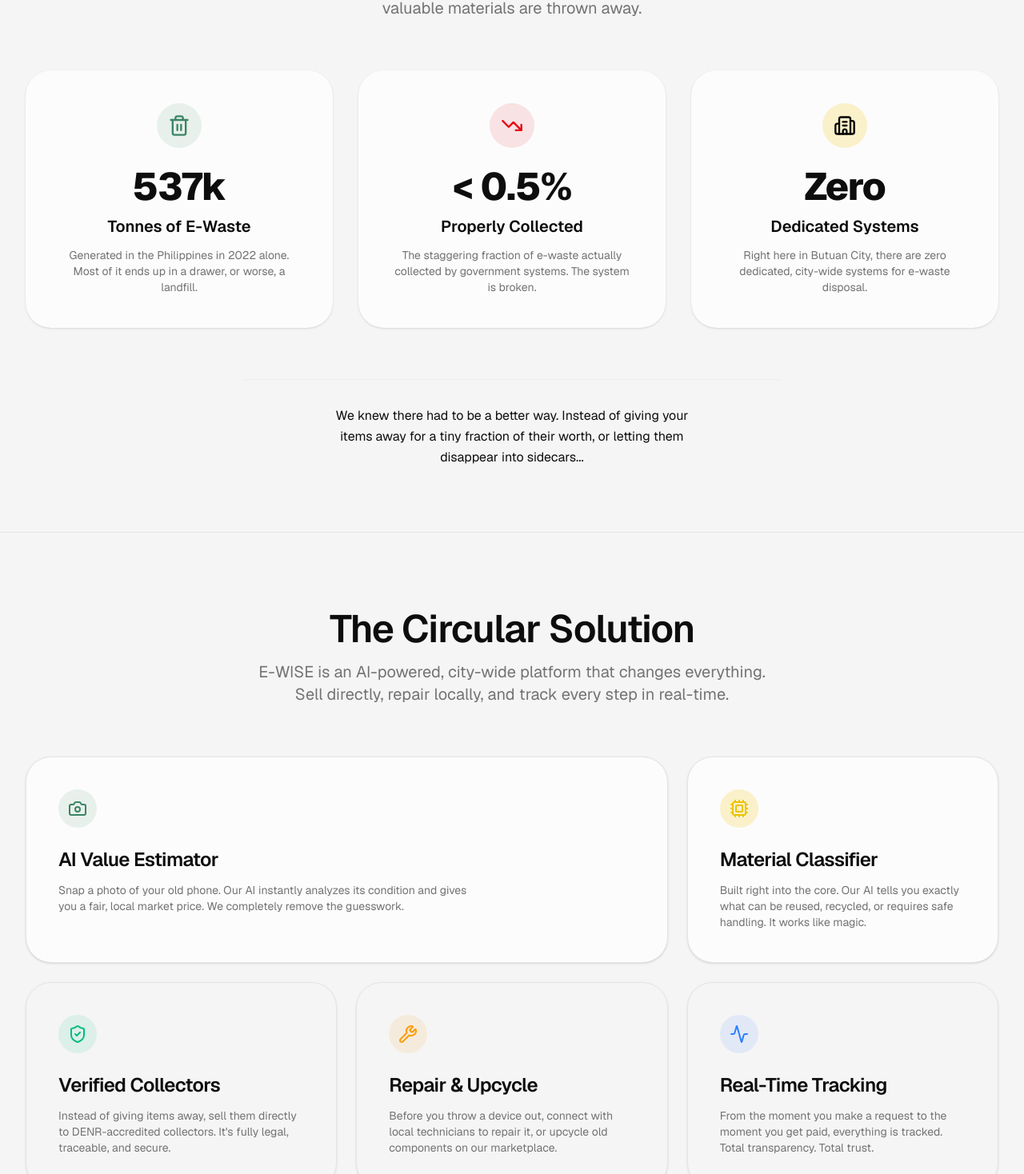
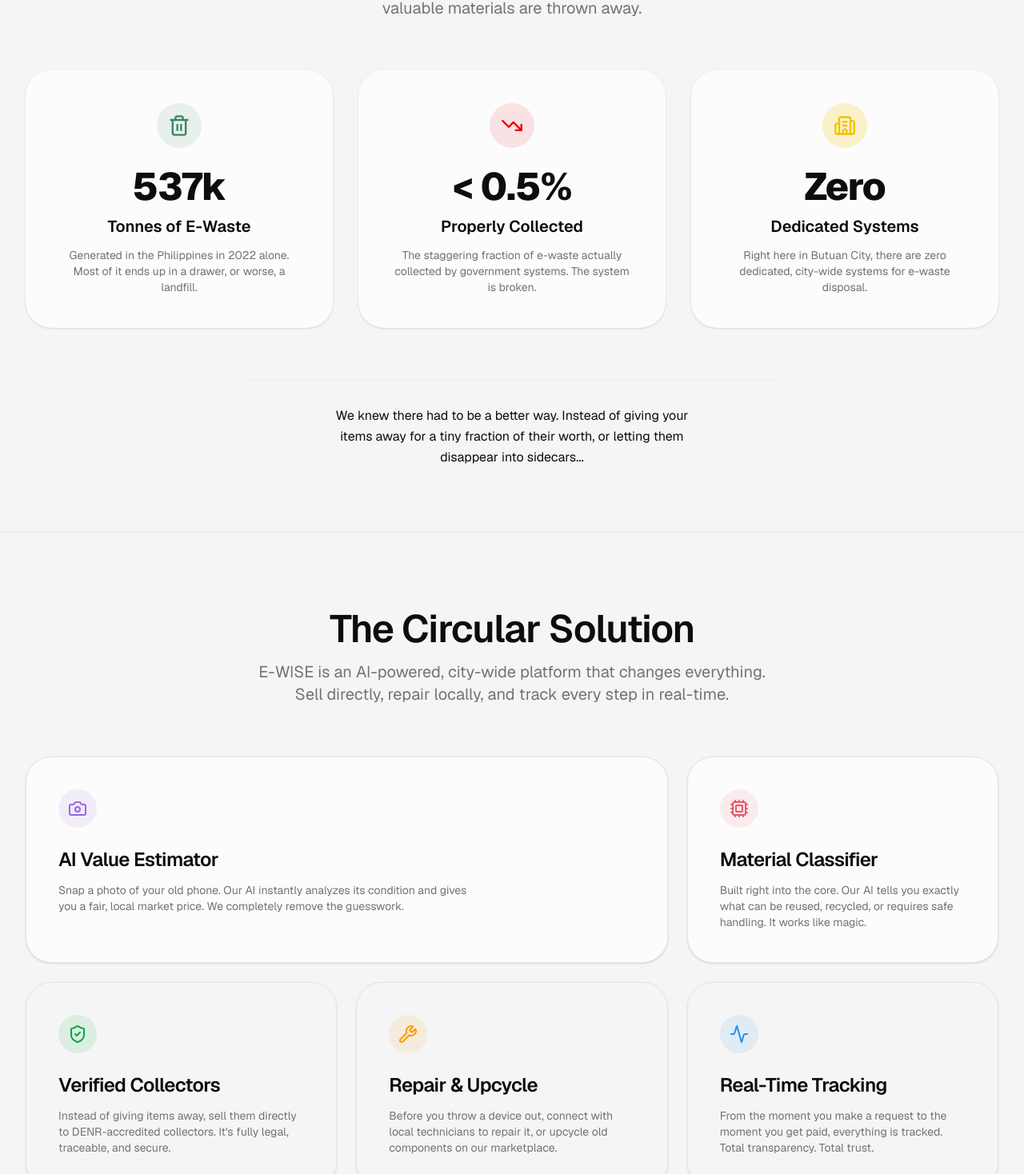
Before and after one commit to Jetrossgalinato/E-wise, a Next.js app: page /landing in a window 1280 px wide. Shown: the part 1314-2782 px from the top of the page at 80% size. Built offline with nearby package versions, Linux system fonts and the light colour scheme.

Commit message:
style: use the icon colors from globals.css (solution-section)

```diff
--- a/app/landing/components/problem-section.tsx
+++ b/app/landing/components/problem-section.tsx
@@ -62,7 +62,7 @@
 
           {/* Stat Card 3 */}
           <div className="flex flex-col items-center text-center p-8 lg:p-10 rounded-[2rem] bg-card text-card-foreground shadow-sm hover:shadow-md border border-transparent dark:border-white/10 dark:hover:border-white/20 transition-all duration-300 h-full">
-            <div className="h-14 w-14 rounded-full bg-accent/20 flex items-center justify-center mb-6 text-accent-foreground">
+            <div className="h-14 w-14 rounded-full bg-accent/20 flex items-center justify-center mb-6 text-accent">
               <Building2 className="w-7 h-7" />
             </div>
             <span className="text-4xl lg:text-5xl font-extrabold tracking-tight mb-3 text-foreground">
--- a/app/landing/components/solution-section.tsx
+++ b/app/landing/components/solution-section.tsx
@@ -26,9 +26,9 @@
 
         {/* Bento Box Feature Grid */}
         <div className="grid grid-cols-1 md:grid-cols-3 gap-6 auto-rows-fr">
-          {/* Feature 1: AI Value Estimator (Keeps Primary Green) */}
+          {/* Feature 1: AI Value Estimator (Uses Custom Purple) */}
           <ShineCard className="md:col-span-2 bg-card">
-            <div className="h-12 w-12 rounded-full bg-primary/10 flex items-center justify-center mb-6 text-primary">
+            <div className="h-12 w-12 rounded-full bg-icon-purple/10 flex items-center justify-center mb-6 text-icon-purple">
               <Camera className="w-6 h-6" />
             </div>
             <TypographyH3>AI Value Estimator</TypographyH3>
@@ -41,9 +41,9 @@
             </div>
           </ShineCard>
 
-          {/* Feature 2: AI Material Classifier (Keeps Accent Yellow) */}
+          {/* Feature 2: AI Material Classifier (Uses Custom Rose) */}
           <ShineCard className="bg-card">
-            <div className="h-12 w-12 rounded-full bg-accent/20 flex items-center justify-center mb-6 text-accent">
+            <div className="h-12 w-12 rounded-full bg-icon-rose/10 flex items-center justify-center mb-6 text-icon-rose">
               <Cpu className="w-6 h-6" />
             </div>
             <TypographyH3>Material Classifier</TypographyH3>
@@ -56,9 +56,9 @@
             </div>
           </ShineCard>
 
-          {/* Feature 3: Verified Collectors (Uses Custom Emerald Green) */}
+          {/* Feature 3: Verified Collectors (Uses Custom Emerald) */}
           <ShineCard className="bg-secondary/50">
-            <div className="h-12 w-12 rounded-full bg-emerald-500/10 flex items-center justify-center mb-6 text-emerald-500">
+            <div className="h-12 w-12 rounded-full bg-icon-emerald/10 flex items-center justify-center mb-6 text-icon-emerald">
               <ShieldCheck className="w-6 h-6" />
             </div>
             <TypographyH3>Verified Collectors</TypographyH3>
@@ -73,7 +73,7 @@
 
           {/* Feature 4: Local Repair Network (Uses Custom Amber) */}
           <ShineCard className="bg-secondary/50">
-            <div className="h-12 w-12 rounded-full bg-amber-500/10 flex items-center justify-center mb-6 text-amber-500">
+            <div className="h-12 w-12 rounded-full bg-icon-amber/10 flex items-center justify-center mb-6 text-icon-amber">
               <Wrench className="w-6 h-6" />
             </div>
             <TypographyH3>Repair & Upcycle</TypographyH3>
@@ -87,7 +87,7 @@
 
           {/* Feature 5: Real-Time Tracking (Uses Custom Blue) */}
           <ShineCard className="bg-secondary/50">
-            <div className="h-12 w-12 rounded-full bg-blue-500/10 flex items-center justify-center mb-6 text-blue-500">
+            <div className="h-12 w-12 rounded-full bg-icon-blue/10 flex items-center justify-center mb-6 text-icon-blue">
               <Activity className="w-6 h-6" />
             </div>
             <TypographyH3>Real-Time Tracking</TypographyH3>
```
